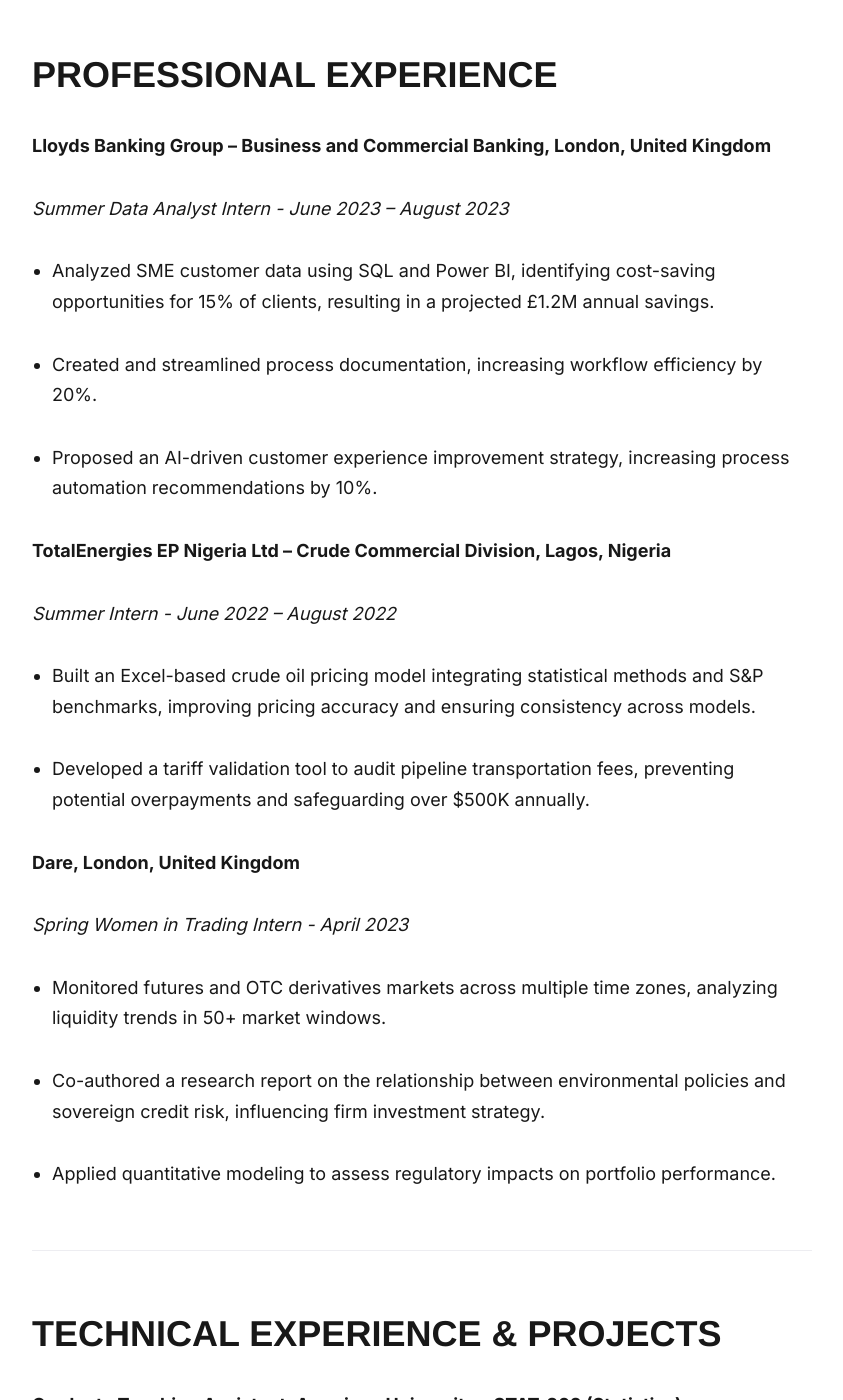
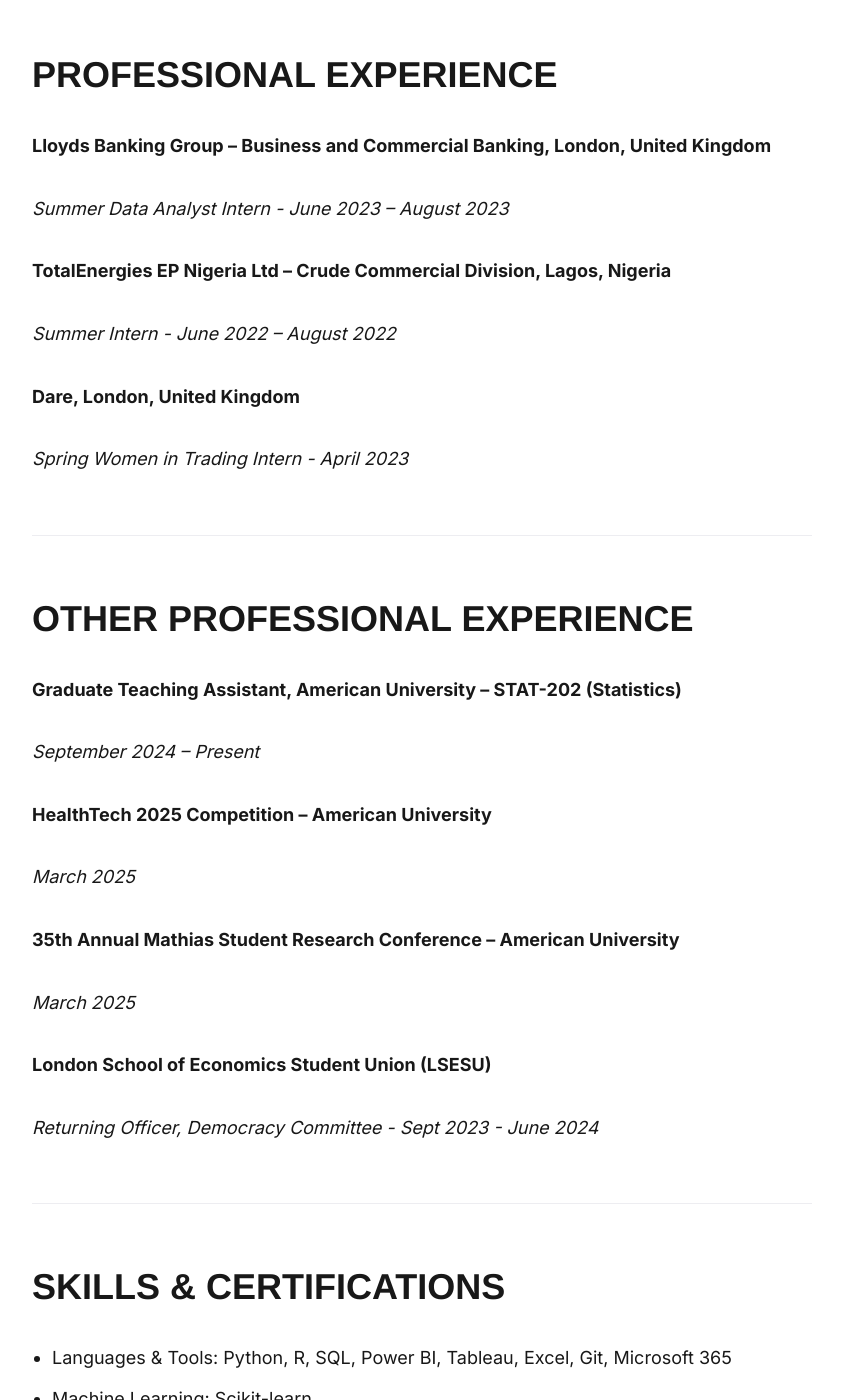
Before and after one commit to erica-prog/hilton_website, a Jekyll site: the page built from _pages/about.md, in a window 1280 px wide and 1400 px high, scrolled down 1226 px. Shown: the whole window, without its empty margins (218-1061 px from the left). Built offline with Jekyll 4.4.1, drawn with Linux system fonts in a browser that asks for light colours; nearby versions of some CDN libraries; some web fonts are replaced; some of the changed text lies outside the part shown.

Commit message:
edit text in about.md

```diff
--- a/_pages/about.md
+++ b/_pages/about.md
@@ -14,71 +14,37 @@
 
 *Summer Data Analyst Intern - June 2023 – August 2023*
 
-* Analyzed SME customer data using SQL and Power BI, identifying cost-saving opportunities for 15% of clients, resulting in a projected £1.2M annual savings.
-
-* Created and streamlined process documentation, increasing workflow efficiency by 20%.
-
-* Proposed an AI-driven customer experience improvement strategy, increasing process automation recommendations by 10%.
 
 **TotalEnergies EP Nigeria Ltd – Crude Commercial Division, Lagos, Nigeria**
 
 *Summer Intern - June 2022 – August 2022*
 
-* Built an Excel-based crude oil pricing model integrating statistical methods and S&P benchmarks, improving pricing accuracy and ensuring consistency across models.
-
-* Developed a tariff validation tool to audit pipeline transportation fees, preventing potential overpayments and safeguarding over $500K annually.
 
 **Dare, London, United Kingdom**
 
 *Spring Women in Trading Intern - April 2023*
 
-* Monitored futures and OTC derivatives markets across multiple time zones, analyzing liquidity trends in 50+ market windows.
-
-* Co-authored a research report on the relationship between environmental policies and sovereign credit risk, influencing firm investment strategy.
-
-* Applied quantitative modeling to assess regulatory impacts on portfolio performance.
-
 ***
 
-# TECHNICAL EXPERIENCE & PROJECTS
+# OTHER PROFESSIONAL EXPERIENCE
 **Graduate Teaching Assistant, American University – STAT-202 (Statistics)**
 
 *September 2024 – Present*
 
-* Led weekly data-focused lab sessions for over 50 undergraduate students, boosting exam performance by 12%.
-
-* Provided individualized statistical tutoring, increasing course pass rates by 15%.
-
-* Graded and provided feedback on 100+ assignments per semester.
 
 **HealthTech 2025 Competition – American University**
 
 *March 2025*
-
-* Co-developed MoodSync, an AI-powered mental health tracking platform for clinicians and patients.
-
-* Integrated real-time monitoring, AI-reflections, and emergency response features in a scalable B2B app model.
 
 
 **35th Annual Mathias Student Research Conference – American University**
 
 *March 2025*
 
-* Presented research project: “Assessing Bias in Mortgage Lending During the COVID-19 Pandemic Using Machine Learning.”
-
-* Applied classification models (Random Forest, LightGBM) to Federal Home Loan Bank data; achieved ROC-AUC of 0.83.
-
-* Investigated impacts of dimensionality reduction (PCA) on model fairness and performance.
-
 **London School of Economics Student Union (LSESU)**
 
 *Returning Officer, Democracy Committee - Sept 2023 - June 2024*
 
-* Led a campaign securing 70% of votes, establishing data-driven governance initiatives and panel discussions to enhance student representation.
-
-*  Co-managed the 2023/2024 elections, overseeing 1,000+ voter turnouts and ensuring adherence to electoral governance policies.
-
-* Streamlined electoral dispute resolution, reducing complaint processing time by 25% through data-driven tracking and analysis.
 
 ***
 
@@ -87,5 +53,5 @@
 * Machine Learning: Scikit-learn
 * Statistical Methods: Regression, Time Series, Hypothesis Testing, Econometrics
 * Data Visualization: Power BI, Tableau, Matplotlib, Seaborn
-* Certifications: IBM Data Science Professional Certificate, Microsoft Azure Fundamentals (AZ-900) Cert Prep by Microsoft Press
+* Certifications: IBM Data Science Professional Certificate, Microsoft Azure Fundamentals (AZ-900)
 * Soft Skills: Data storytelling, problem-solving, communication, stakeholder engagement
```
